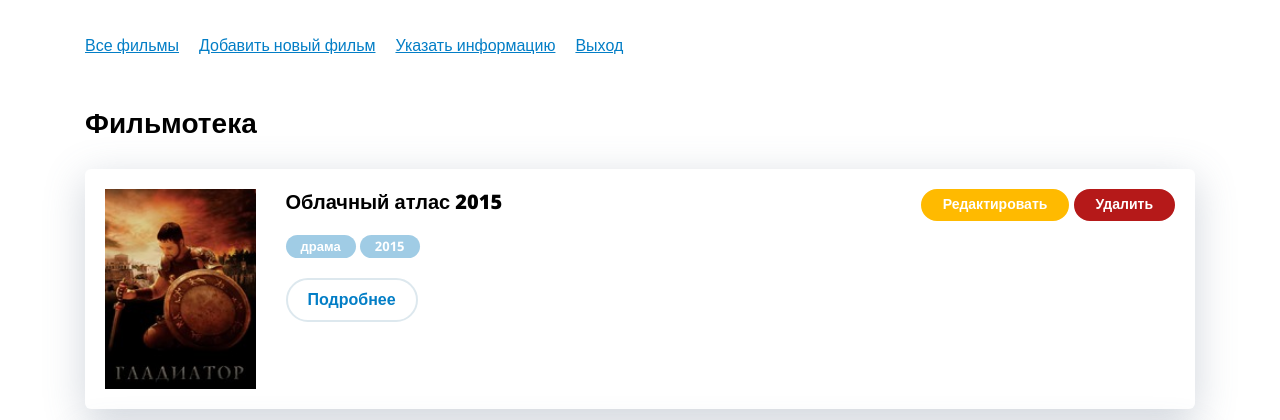
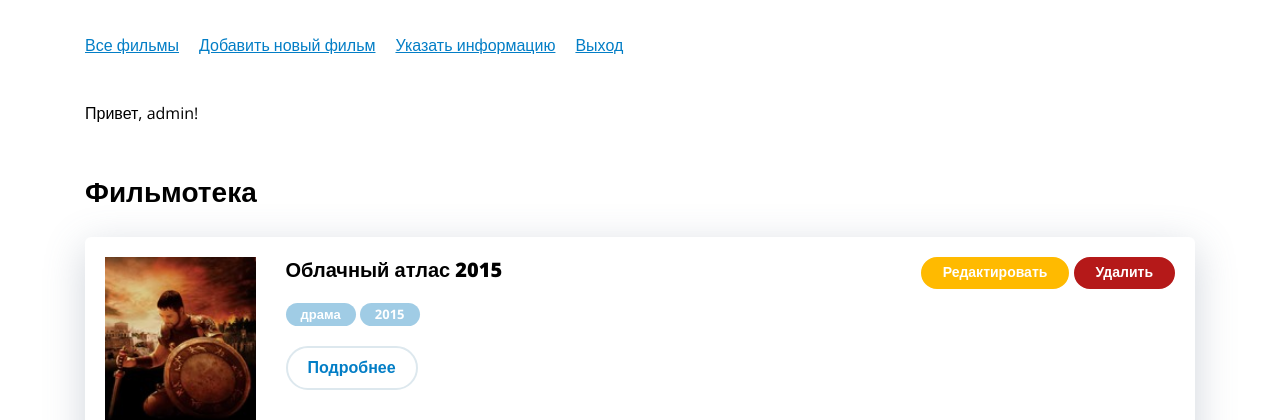
Before and after one commit to palekov/WD05-filmoteka-img-palekov, a PHP site: page /index.php in a window 1280 px wide. Shown: the top 420 px of the page. Run offline with PHP 8.4, Linux system fonts and the light colour scheme; the visitor is signed in with stand-in values (Sample User, id 1); data comes from the database, SQL or seed files in the repository; some libraries are stand-ins or nearby versions.

Commit message:
fixed commit

```diff
--- a/functions/minimize.php
+++ b/functions/minimize.php
@@ -50,5 +50,9 @@ if (isset($_FILES['photo']['name']) && $_FILES['photo']['tmp_name'] != "") {
 	//Создаем миниатюру картинки
 	$img = createThumbnail($target_file, $wmax, $hmax);
 	$img->writeImage($resized_file);
+}	  else   {
+	$db_file_name ="";
 }
+//echo $db_file_name;
+
 ?>
--- a/views/head.tpl
+++ b/views/head.tpl
@@ -2,6 +2,7 @@
 <html lang="ru">
 <head>
 	<meta charset="UTF-8"/>
+
 	<title>Фильмотека</title>
 	<!--[if IE]>
 	  <meta http-equiv="X-UA-Compatible" content="IE=edge"/>
@@ -58,6 +59,15 @@
 
 		</div>
 
+
+		<?php if (isset($_SESSION['user']))  { ?>
+		<div class="mb-50">
+			<?php if (isset($_SESSION['user']))  { ?>
+				Привет, <?=$_SESSION['user']?>!
+			<?php }  ?>
+		</div>
+		<?php }  ?>
+
 		<?php if (isset($_COOKIE['user-name']))  { ?>
 		<div class="mb-50">
 			<?php if (isset($_COOKIE['user-city']))  { ?>
```
